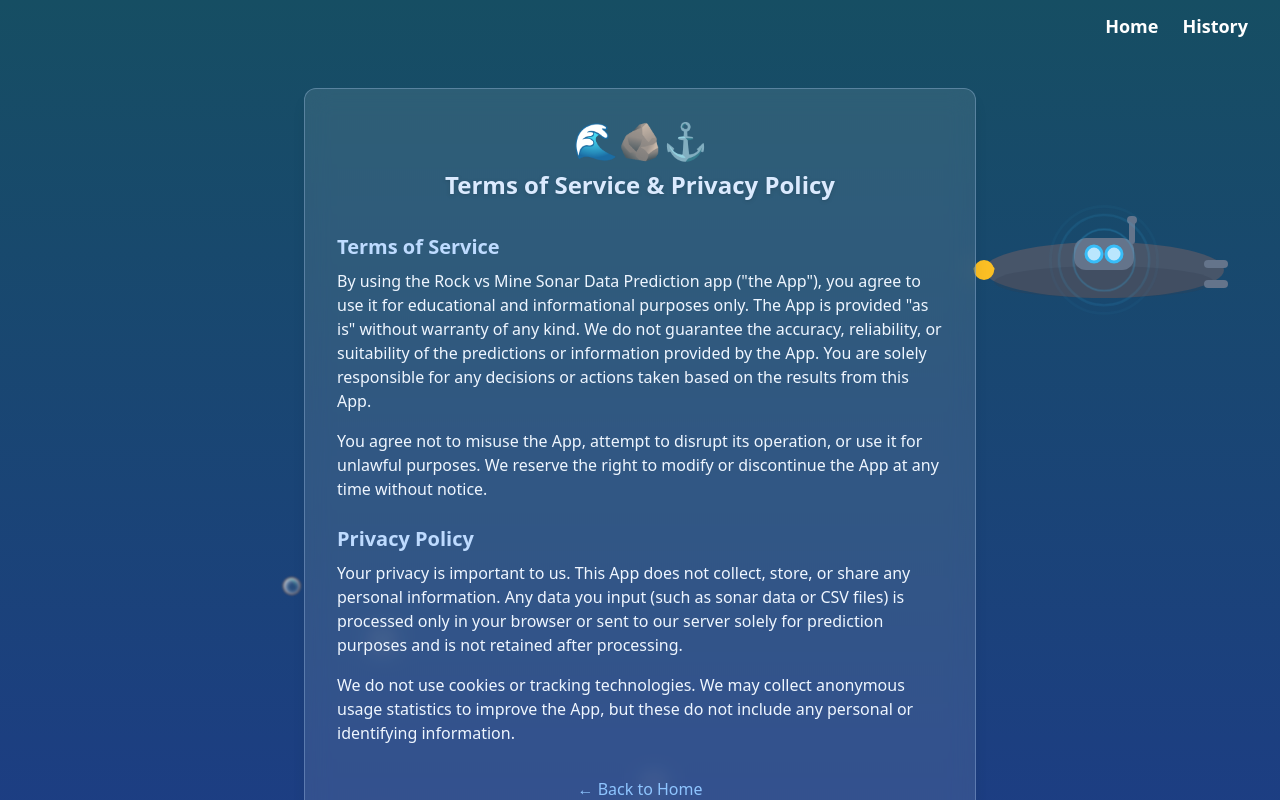
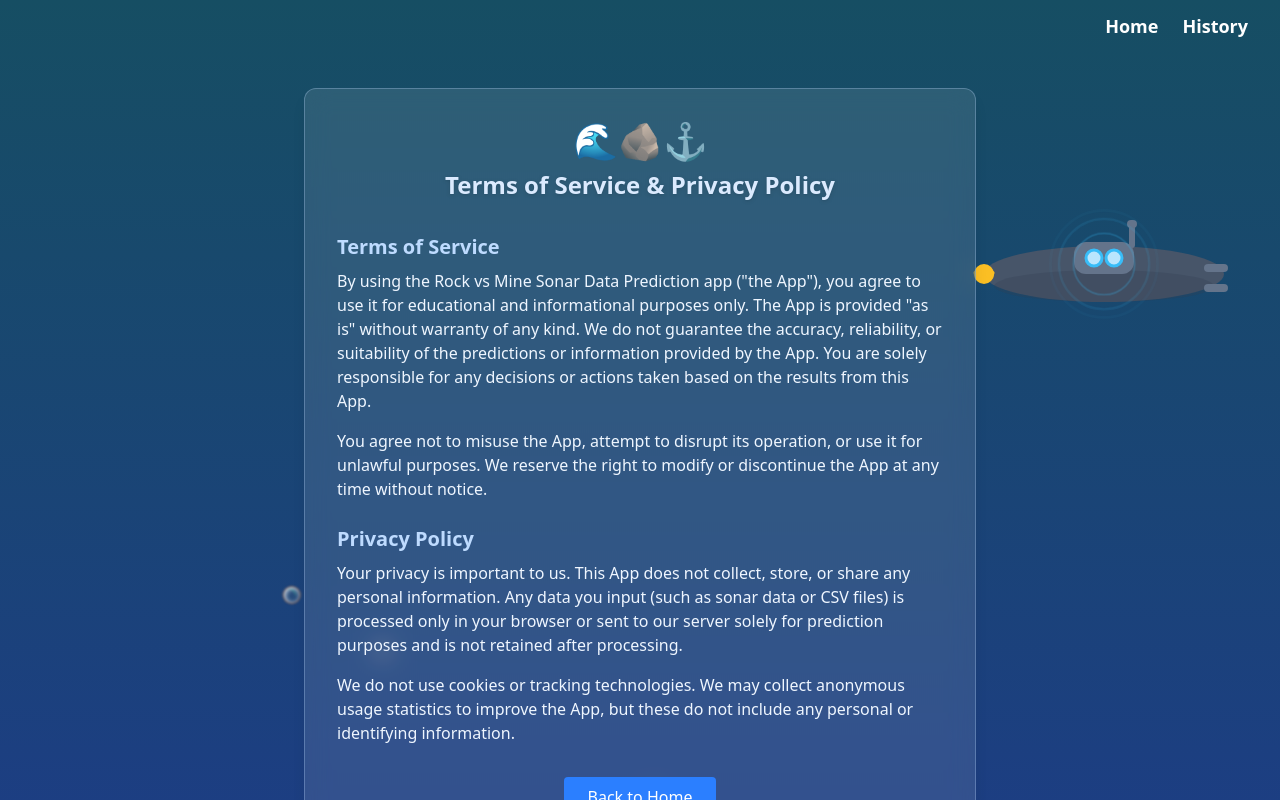
Before and after one commit to kuyrathdaro/rock-vs-mine, a React (Vite) app in the folder frontend/: page /terms-privacy in a window 1280 px wide. Shown: the top 800 px of the page. Built offline with nearby package versions, Linux system fonts and the light colour scheme.

Commit message:
feat: refactor directory structure

```diff
--- a/frontend/src/components/OceanScene.tsx
+++ b/frontend/src/components/OceanScene.tsx
@@ -1,5 +1,5 @@
 import React, { useEffect, useRef } from "react";
-import "../assets/css/ocean.css";
+import "../styles/ocean.css";
 import SeaMine from "./SeaMine";
 import SeaWeed from "./SeaWeed";
 import Rock from "./Rock";
--- a/frontend/src/components/SeaMine.tsx
+++ b/frontend/src/components/SeaMine.tsx
@@ -1,5 +1,5 @@
 import React from "react";
-import "../assets/css/sea-mine.css"; // Import the CSS for the sea mine
+import "../styles/sea-mine.css"; // Import the CSS for the sea mine
 
 type SeaMineProps = {
   left: string;
--- a/frontend/src/components/SeaWeed.tsx
+++ b/frontend/src/components/SeaWeed.tsx
@@ -1,5 +1,5 @@
 import React from "react";
-import "../assets/css/seaweed.css";
+import "../styles/seaweed.css";
 
 type SeaWeedProps = {
   left: string;
--- a/frontend/src/components/Submarine.tsx
+++ b/frontend/src/components/Submarine.tsx
@@ -1,5 +1,5 @@
 import React, { useEffect, useRef, useState } from "react";
-import "../assets/css/submarine.css"; // Import submarine styles
+import "../styles/submarine.css"; // Import submarine styles
 
 const SUBMARINE_WIDTH: number = 320; // Matches SVG viewBox width
 const SUBMARINE_HEIGHT: number = 88; // Matches SVG viewBox height
--- a/frontend/src/pages/NotFound.tsx
+++ b/frontend/src/pages/NotFound.tsx
@@ -1,4 +1,5 @@
 import React from "react";
+import { NavLink } from "react-router";
 
 const NotFound: React.FC = () => (
   <div className="flex flex-col items-center justify-center min-h-[60vh] text-center">
@@ -7,12 +8,13 @@ const NotFound: React.FC = () => (
     <p className="text-lg text-blue-200 mb-6">
       Maybe it’s sunk to the ocean floor or never existed at all.
     </p>
-    <a
-      href="/"
+    <NavLink
+      to="/"
+      end
       className="inline-block px-6 py-2 bg-blue-500 text-white rounded hover:bg-blue-600 transition"
     >
       Back to Home
-    </a>
+    </NavLink>
     <div className="mt-8">
       <span role="img" aria-label="ocean" className="text-4xl">
         🌊 🪨 🚢 🦑
--- a/frontend/src/pages/terms-privacy.tsx
+++ b/frontend/src/pages/terms-privacy.tsx
@@ -1,4 +1,5 @@
 import React from "react";
+import { NavLink } from "react-router";
 
 const TermsPrivacy: React.FC = () => (
   <div className="flex flex-col items-center justify-center px-4">
@@ -27,9 +28,13 @@ const TermsPrivacy: React.FC = () => (
       </p>
 
       <div className="mt-8 text-center">
-        <a href="/" className="text-blue-300 hover:underline">
-          &larr; Back to Home
-        </a>
+        <NavLink
+          to="/"
+          end
+          className="inline-block px-6 py-2 bg-blue-500 text-white rounded hover:bg-blue-600 transition"
+        >
+          Back to Home
+        </NavLink>
       </div>
     </div>
   </div>
```
Also changed, not shown: frontend/src/assets/mine.svg (renamed from frontend/src/assets/images/mine.svg), frontend/src/assets/rock.svg (renamed from frontend/src/assets/images/rock.svg), frontend/src/styles/ocean.css (renamed from frontend/src/assets/css/ocean.css), frontend/src/styles/sea-mine.css (renamed from frontend/src/assets/css/sea-mine.css), frontend/src/styles/seaweed.css (renamed from frontend/src/assets/css/seaweed.css), frontend/src/styles/sonar.css (renamed from frontend/src/assets/css/sonar.css), frontend/src/styles/submarine.css (renamed from frontend/src/assets/css/submarine.css).
